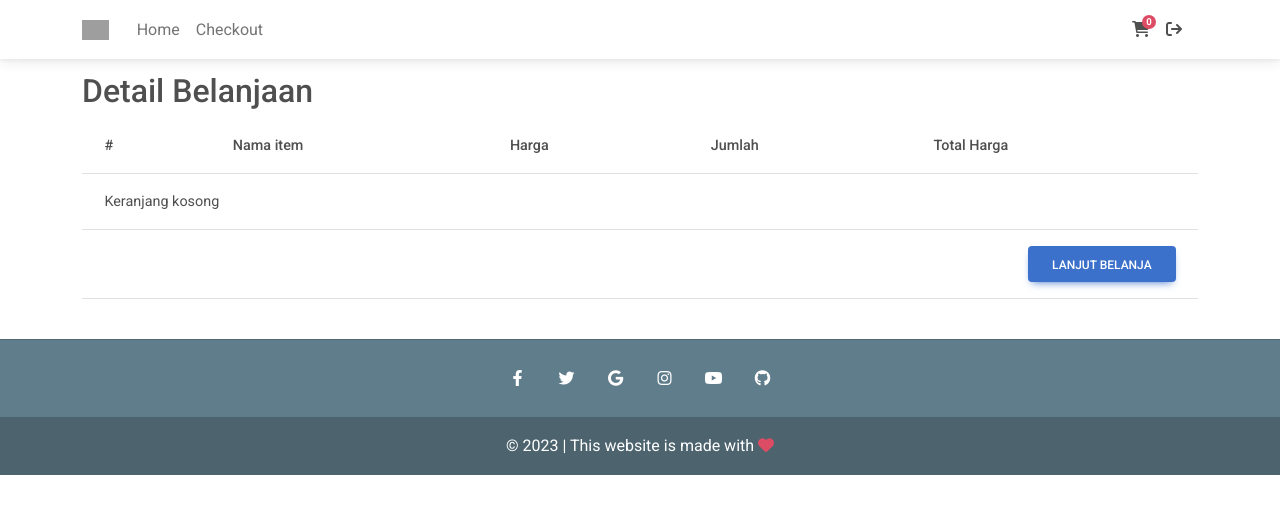
After one commit to atnlie/ecommerce-django, a Django app: template ecomm/templates/order_summary.html in a window 1280 px wide. The commit adds this page. Shown: the top 514 px of the page. Run offline with Django 4.2, Linux system fonts and the light colour scheme; the template is opened without the code that fills it, so the values that code supplies are empty; grey boxes are pictures that could not be loaded.

Commit message:
feat(orderSummary): add order summary pages and logic

```diff
--- a/core/urls.py
+++ b/core/urls.py
@@ -11,4 +11,5 @@ urlpatterns = [
     path('product/<slug>/', views.ItemDetailView.as_view(), name='product'),
     path('add-to-cart/<slug>/', views.add_to_cart, name='add-to-cart'),
     path('remove-from-cart/<slug>/', views.remove_from_cart, name='remove-from-cart'),
+    path('order-summary/', views.OrderSummaryView.as_view(), name='order-summary'),
 ]
--- a/ecomm/templates/navbar.html
+++ b/ecomm/templates/navbar.html
@@ -44,11 +44,11 @@
         <!-- Right elements -->
         <div class="d-flex align-items-center">
         <!-- Icon -->
-        <a class="nav-link me-3" href="#">
+        <a class="nav-link me-3" href="/order-summary">
             <i class="fas fa-shopping-cart"></i>
             <span class="badge rounded-pill badge-notification bg-danger">{{ request.user|cart_item_count }}</span>
         </a>
-        <a class="nav-link me-3" href="#">
+        <a class="nav-link me-3" href="/order-summary">
             <i class="fas fa-arrow-right-from-bracket"></i>
         </a>
         </div>
--- /dev/null
+++ b/ecomm/templates/order_summary.html
@@ -0,0 +1,68 @@
+{% extends "base.html" %}
+
+{% block content %}
+  <main>
+    <div class="container">
+
+    <div class="table-responsive text-nowrap">
+    <h2>Detail Belanjaan</h2>
+    <table class="table">
+        <thead>
+        <tr>
+            <th scope="col">#</th>
+            <th scope="col">Nama item</th>
+            <th scope="col">Harga</th>
+            <th scope="col">Jumlah</th>
+            <th scope="col">Total Harga</th>
+        </tr>
+        </thead>
+        <tbody>
+            {% for item_pesanan in keranjang.items.all %}
+            <tr>
+                <th scope="row">{{ forloop.counter }}</th>
+                <td><a href="{% url 'core:product' item_pesanan.item.slug %}">
+                    {{ item_pesanan.item.title }}</a>
+                </td>
+                <td>{{ item_pesanan.item.price }}</td>
+                <td>{{ item_pesanan.quantity }}</td>
+                <td>
+                    {% if item_pesanan.item.discount_price %}
+                    {{ item_pesanan.get_total_discount_item}} <span class="badge badge-danger">Hemat: {{ item_pesanan.get_total_hemat_item }}</span>
+                    {% else %}
+                    {{ item_pesanan.get_total_harga_item}}
+                    {% endif %}
+                </td>
+            </tr>
+            {% empty %}
+            <tr>
+                <td colspan='5'>Keranjang kosong</td>
+            </tr>
+            <tr>
+                <td colspan="5">
+                <a class='btn btn-primary float-end' href='/'>Lanjut belanja</a>
+                </td>
+            </tr>
+            {% endfor %}
+            {% if keranjang.get_total_harga_item %}
+            <tr>
+                <td colspan="4"><b>Total Belanja</b></td>
+                <td><b>${{ keranjang.get_total_harga_order }}</b>
+                    <span class="badge badge-danger">Hemat ${{ keranjang.get_total_hemat_order }}</span>
+                </td>
+            </tr>
+            <tr>
+                <td colspan="5">
+                <a class='btn btn-info float-end ml-2' href='/checkout/'>Checkout</a>
+                <a class='btn btn-danger' href='/'>Lanjut belanja</a>
+                </td>
+            </tr>
+            {% endif %}
+        </tbody>
+    </table>
+
+    </div>
+
+    </div>
+  </main>
+
+{% endblock content %}
```
Also changed, not shown: core/models.py (+29 -2 lines), core/views.py (+34 -21 lines), ecomm/templates/product.html (+4 -9 lines).
